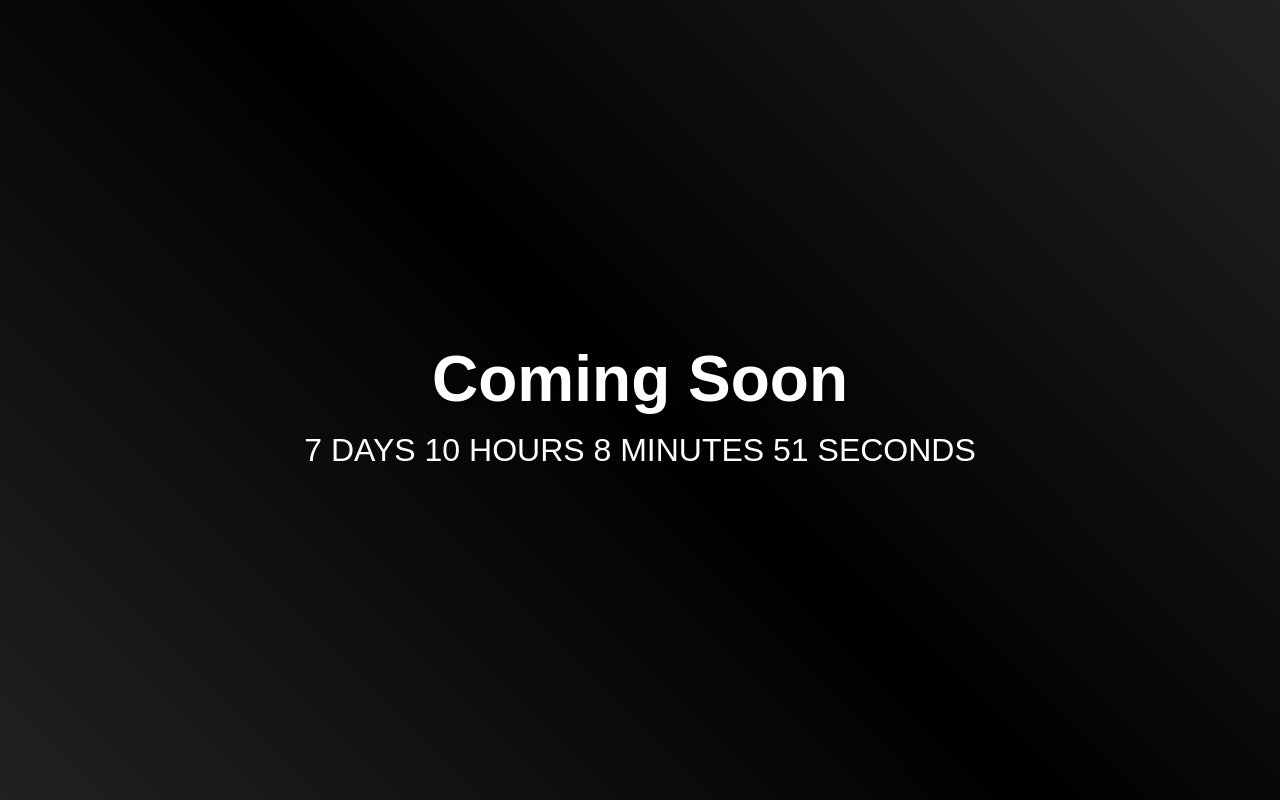
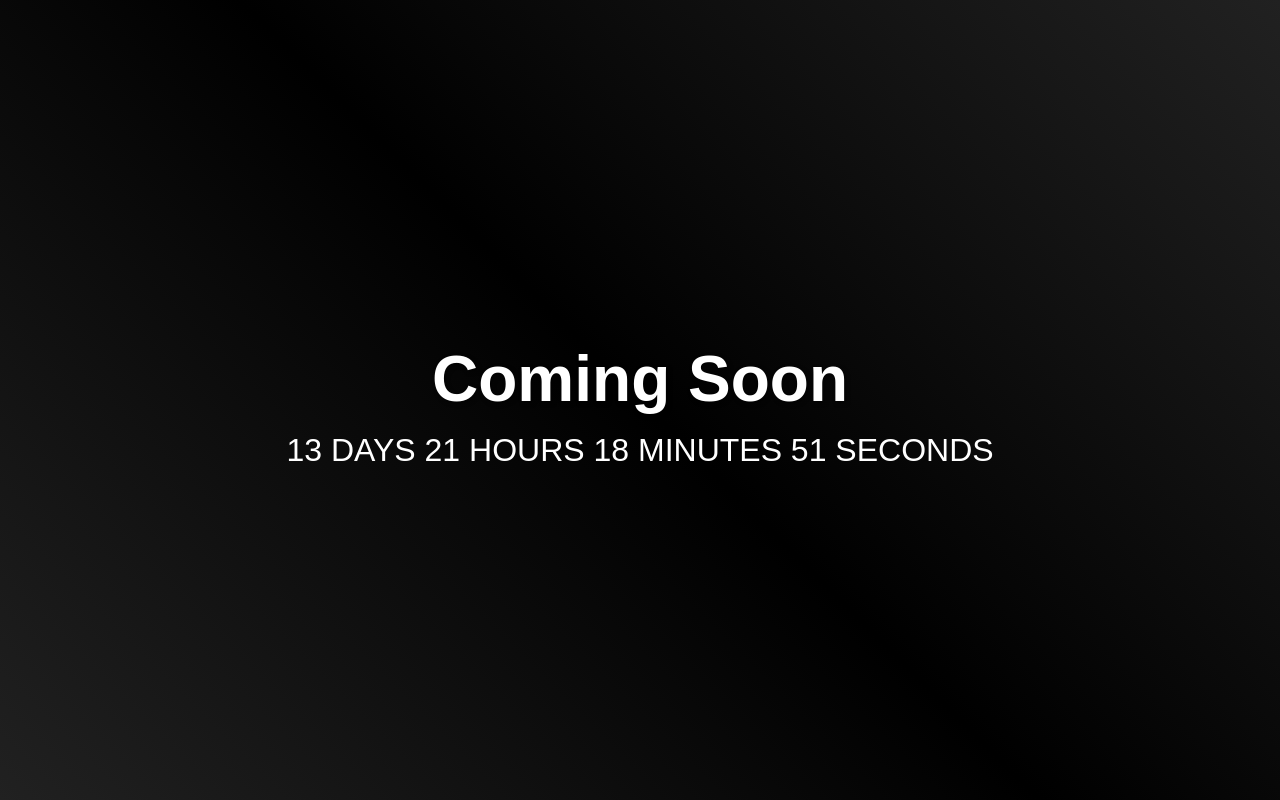
Before and after one commit to northbridgewon/you.d, a plain HTML site: page index.html in a window 1280 px wide. Drawn offline with Linux system fonts and the light colour scheme.

Commit message:
Update index.html

```diff
--- a/index.html
+++ b/index.html
@@ -55,7 +55,7 @@
 
 <script>
   // Set the date we're counting down to
-  const countDownDate = new Date("2024-10-29T12:50:00").getTime();
+  const countDownDate = new Date("2024-11-05T00:00:00").getTime();
 
   // Update the countdown every 1 second
   const x = setInterval(function() {
```
